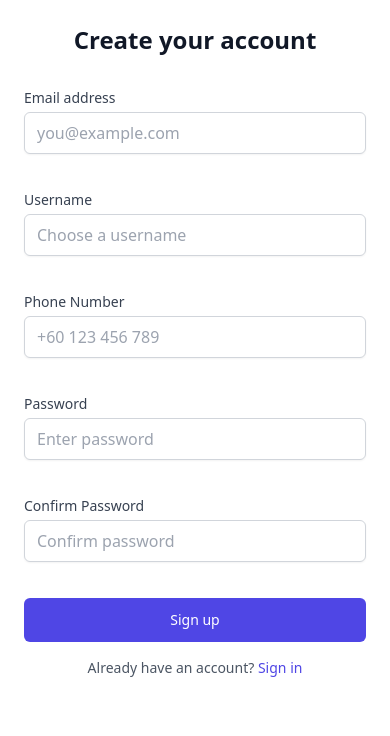
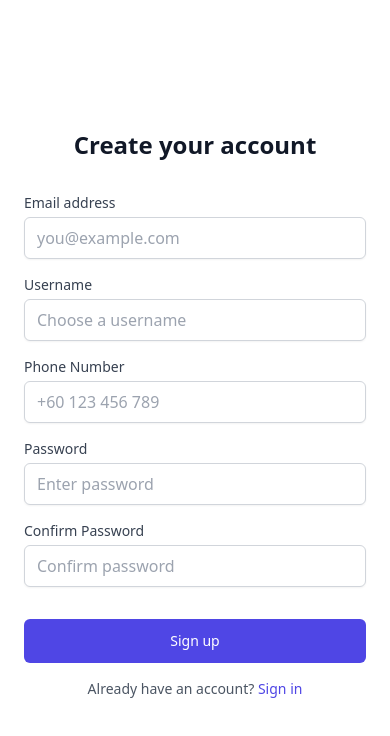
Before and after one commit to BodhiOng/Admin-Dashboard-ECommerce, a Next.js app in the folder frontend/: page /signup in a window 390 px wide. Shown: the top 736 px of the page. Built offline with nearby package versions, Linux system fonts and the light colour scheme.

Commit message:
made errors in sign up to be displayed post submission

```diff
--- a/frontend/src/app/signup/page.tsx
+++ b/frontend/src/app/signup/page.tsx
@@ -1,6 +1,6 @@
 'use client';
 
-import React, { useState, useCallback, useEffect } from 'react';
+import React, { useState, useCallback } from 'react';
 import { useRouter } from 'next/navigation';
 
 export default function SignupPage() {
@@ -24,91 +24,104 @@ export default function SignupPage() {
 
   const router = useRouter();
 
-  // Check field availability (temporary implementation)
-  const checkFieldAvailability = useCallback(async (field: string, value: string) => {
-    // Temporary hardcoded values for testing
-    const mockData = {
-      username: value === 'admin',
-      email: value === 'admin@example.com',
-      phoneNumber: value === '1234567890'
-    };
+  // Handle form submission with comprehensive validation
+  const handleSubmit = async (e: React.FormEvent) => {
+    e.preventDefault();
 
-    switch(field) {
-      case 'username':
-        setUsernameTaken(mockData.username);
-        setUsernameError(mockData.username ? 'Username is already taken' : '');
-        break;
-      case 'email':
-        setEmailTaken(mockData.email);
-        setEmailError(mockData.email ? 'Email is already registered' : '');
-        break;
-      case 'phoneNumber':
-        setPhoneNumberTaken(mockData.phoneNumber);
-        setPhoneNumberError(mockData.phoneNumber ? 'Phone number is already registered' : '');
-        break;
-    }
-  }, []);
+    // Reset all previous errors
+    setEmailError('');
+    setUsernameError('');
+    setPhoneNumberError('');
+    setPasswordError('');
+    setConfirmPasswordError('');
+    setUsernameTaken(false);
+    setEmailTaken(false);
+    setPhoneNumberTaken(false);
 
-  // Validate fields on change
-  useEffect(() => {
+    // Validation object to track all validation errors
+    const validationErrors: {
+      email?: string;
+      username?: string;
+      phoneNumber?: string;
+      password?: string;
+      confirmPassword?: string;
+    } = {};
+
     // Email validation
     const emailRegex = /^[^\s@]+@[^\s@]+\.[^\s@]+$/;
-    if (email && !emailRegex.test(email)) {
-      setEmailError('Please enter a valid email address');
-    } else {
-      setEmailError('');
-      checkFieldAvailability('email', email);
+    if (!email) {
+      validationErrors.email = 'Email is required';
+    } else if (!emailRegex.test(email)) {
+      validationErrors.email = 'Please enter a valid email address';
     }
 
     // Username validation
-    if (username && username.length < 3) {
-      setUsernameError('Username must be at least 3 characters long');
-    } else {
-      setUsernameError('');
-      checkFieldAvailability('username', username);
+    if (!username) {
+      validationErrors.username = 'Username is required';
+    } else if (username.length < 3) {
+      validationErrors.username = 'Username must be at least 3 characters long';
     }
 
-    // Phone number availability check only
-    if (phoneNumber) {
-      checkFieldAvailability('phoneNumber', phoneNumber);
+    // Phone number validation (optional)
+    if (phoneNumber && phoneNumber.length < 10) {
+      validationErrors.phoneNumber = 'Please enter a valid phone number';
     }
 
     // Password validation
-    if (password && password.length < 8) {
-      setPasswordError('Password must be at least 8 characters long');
-    } else {
-      setPasswordError('');
+    if (!password) {
+      validationErrors.password = 'Password is required';
+    } else if (password.length < 8) {
+      validationErrors.password = 'Password must be at least 8 characters long';
     }
 
     // Confirm password validation
-    if (confirmPassword && password !== confirmPassword) {
-      setConfirmPasswordError('Passwords do not match');
-    } else {
-      setConfirmPasswordError('');
-    }
-  }, [email, username, phoneNumber, password, confirmPassword, checkFieldAvailability]);
-
-  const handleSignup = async (e: React.FormEvent) => {
-    e.preventDefault();
-
-    // Check if there are any errors or taken fields
-    if (
-      emailError || usernameError || phoneNumberError ||
-      passwordError || confirmPasswordError ||
-      emailTaken || usernameTaken || phoneNumberTaken
-    ) {
-      return;
+    if (!confirmPassword) {
+      validationErrors.confirmPassword = 'Please confirm your password';
+    } else if (password !== confirmPassword) {
+      validationErrors.confirmPassword = 'Passwords do not match';
     }
 
+    // Field availability checks (simulated backend validation)
+    // Temporary hardcoded values for testing
+    if (Object.keys(validationErrors).length === 0) {
+      // Simulate backend availability checks
+      if (username === 'admin') {
+        validationErrors.username = 'Username is already taken';
+        setUsernameTaken(true);
+      }
+
+      if (email === 'admin@example.com') {
+        validationErrors.email = 'Email is already registered';
+        setEmailTaken(true);
+      }
+
+      if (phoneNumber === '1234567890') {
+        validationErrors.phoneNumber = 'Phone number is already registered';
+        setPhoneNumberTaken(true);
+      }
+    }
+
+    // If there are any validation errors, set them and stop submission
+    if (Object.keys(validationErrors).length > 0) {
+      // Set individual error states
+      setEmailError(validationErrors.email || '');
+      setUsernameError(validationErrors.username || '');
+      setPhoneNumberError(validationErrors.phoneNumber || '');
+      setPasswordError(validationErrors.password || '');
+      setConfirmPasswordError(validationErrors.confirmPassword || '');
+
+      return; // Stop form submission
+    }
+
+    // If all validations pass, proceed with form submission
     try {
-      // TODO: Replace with actual signup logic
+      // Actual signup logic here
       if (email && password && username && phoneNumber) {
         // Simulate successful signup
         router.push('/login');
       }
-    } catch (err) {
-      // Handle signup error
-      console.error('Signup error:', err);
+    } catch (error) {
+      console.error('Signup failed', error);
     }
   };
 
@@ -122,7 +135,7 @@ export default function SignupPage() {
               Create your account
             </h2>
           </div>
-          <form className="mt-8 space-y-6" onSubmit={handleSignup}>
+          <form className="mt-8 space-y-6" onSubmit={handleSubmit}>
             <div className="rounded-md shadow-sm space-y-4">
               <div>
                 <label htmlFor="email-address" className="block text-sm font-medium text-gray-700 mb-1">
@@ -139,11 +152,9 @@ export default function SignupPage() {
                   value={email}
                   onChange={(e) => setEmail(e.target.value)}
                 />
-                <div className="h-4 mt-1">
                 {emailError && (
                   <p className="text-red-500 text-xs">{emailError}</p>
                 )}
-                </div>
               </div>
               <div>
                 <label htmlFor="username" className="block text-sm font-medium text-gray-700 mb-1">
@@ -160,11 +171,9 @@ export default function SignupPage() {
                   value={username}
                   onChange={(e) => setUsername(e.target.value)}
                 />
-                <div className="h-4 mt-1">
                 {usernameError && (
                   <p className="text-red-500 text-xs">{usernameError}</p>
                 )}
-                </div>
               </div>
               <div>
                 <label htmlFor="phone-number" className="block text-sm font-medium text-gray-700 mb-1">
@@ -181,11 +190,9 @@ export default function SignupPage() {
                   value={phoneNumber}
                   onChange={(e) => setPhoneNumber(e.target.value)}
                 />
-                <div className="h-4 mt-1">
                 {phoneNumberError && (
                   <p className="text-red-500 text-xs">{phoneNumberError}</p>
                 )}
-                </div>
               </div>
               <div>
                 <label htmlFor="password" className="block text-sm font-medium text-gray-700 mb-1">
@@ -202,11 +209,9 @@ export default function SignupPage() {
                   value={password}
                   onChange={(e) => setPassword(e.target.value)}
                 />
-                <div className="h-4 mt-1">
                 {passwordError && (
                   <p className="text-red-500 text-xs">{passwordError}</p>
                 )}
-                </div>
               </div>
               <div>
                 <label htmlFor="confirm-password" className="block text-sm font-medium text-gray-700 mb-1">
@@ -223,11 +228,9 @@ export default function SignupPage() {
                   value={confirmPassword}
                   onChange={(e) => setConfirmPassword(e.target.value)}
                 />
-                <div className="h-4 mt-1">
                 {confirmPasswordError && (
                   <p className="text-red-500 text-xs">{confirmPasswordError}</p>
                 )}
-                </div>
               </div>
             </div>
 
@@ -252,12 +255,12 @@ export default function SignupPage() {
       </div>
 
       {/* Mobile View */}
-      <div className="md:hidden fixed inset-0 bg-white overflow-y-auto">
-        <div className="p-6">
+      <div className="md:hidden fixed inset-0 bg-white overflow-y-auto flex items-center justify-center">
+        <div className="p-6 w-full max-w-md">
           <h2 className="text-2xl font-bold text-gray-900 text-center mb-8">
             Create your account
           </h2>
-          <form className="space-y-6" onSubmit={handleSignup}>
+          <form className="space-y-6" onSubmit={handleSubmit}>
             <div className="space-y-4">
               <div>
                 <label htmlFor="email-address-mobile" className="block text-sm font-medium text-gray-700 mb-1">
@@ -274,11 +277,9 @@ export default function SignupPage() {
                   value={email}
                   onChange={(e) => setEmail(e.target.value)}
                 />
-                <div className="h-4 mt-1">
                 {emailError && (
                   <p className="text-red-500 text-xs">{emailError}</p>
                 )}
-                </div>
               </div>
 
               <div>
@@ -296,11 +297,9 @@ export default function SignupPage() {
                   value={username}
                   onChange={(e) => setUsername(e.target.value)}
                 />
-                <div className="h-4 mt-1">
                 {usernameError && (
                   <p className="text-red-500 text-xs">{usernameError}</p>
                 )}
-                </div>
               </div>
 
               <div>
@@ -318,11 +317,9 @@ export default function SignupPage() {
                   value={phoneNumber}
                   onChange={(e) => setPhoneNumber(e.target.value)}
                 />
-                <div className="h-4 mt-1">
                 {phoneNumberError && (
                   <p className="text-red-500 text-xs">{phoneNumberError}</p>
                 )}
-                </div>
               </div>
 
               <div>
@@ -340,11 +337,9 @@ export default function SignupPage() {
                   value={password}
                   onChange={(e) => setPassword(e.target.value)}
                 />
-                <div className="h-4 mt-1">
                 {passwordError && (
                   <p className="text-red-500 text-xs">{passwordError}</p>
                 )}
-                </div>
               </div>
 
               <div>
@@ -362,17 +357,15 @@ export default function SignupPage() {
                   value={confirmPassword}
                   onChange={(e) => setConfirmPassword(e.target.value)}
                 />
-                <div className="h-4 mt-1">
                 {confirmPasswordError && (
                   <p className="text-red-500 text-xs">{confirmPasswordError}</p>
                 )}
-                </div>
               </div>
 
               <div>
                 <button
                   type="submit"
-                  className="w-full py-3 px-4 text-sm font-medium text-white bg-indigo-600 rounded-md hover:bg-indigo-700 focus:outline-none focus:ring-2 focus:ring-offset-2 focus:ring-indigo-500"
+                  className="w-full py-3 px-4 mt-4 text-sm font-medium text-white bg-indigo-600 rounded-md hover:bg-indigo-700 focus:outline-none focus:ring-2 focus:ring-offset-2 focus:ring-indigo-500"
                 >
                   Sign up
                 </button>
```
Also changed, not shown: frontend/src/app/login/page.tsx (+24 -9 lines). Lines whose indentation alone changed are shown as unchanged.
